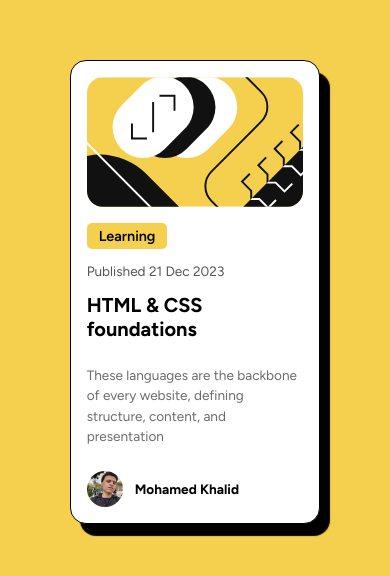
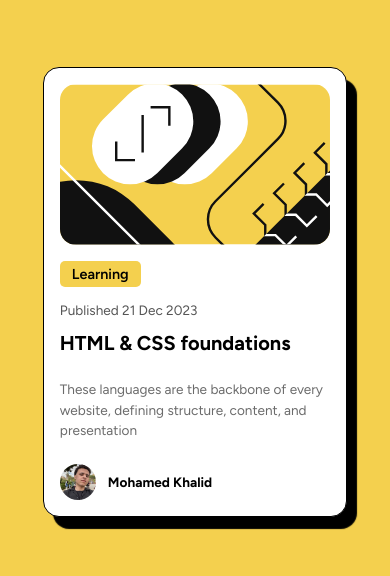
Before and after one commit to Mohamed1khaled2/Blog-preview-card, a plain HTML site: page index.html in a window 390 px wide. Shown: the part 130-706 px from the top of the page. Drawn offline with Linux system fonts and the light colour scheme.

Commit message:
make some changes

```diff
--- a/style.css
+++ b/style.css
@@ -26,7 +26,7 @@ main {
   justify-content: space-between;
   align-items: center;
   width: 80%;
-  max-width: 500px;
+  max-width: 660px;
   padding: 1.5rem;
   border-radius: 1rem;
   border: 1px solid #000;
@@ -115,7 +115,7 @@ article .caption {
 @media (min-width: 375px) and (max-width: 720px) {
   .viewer-card-container {
     padding: 1rem;
-    max-width: 70%;
+    width: 85%;
   }
 
   article .title {
@@ -134,8 +134,7 @@ article .caption {
   }
 }
 
-/* 💻 Desktop (≥ 1440px) */
-@media (min-width: 1440px) {
+@media (min-width: 1024px) and (max-width: 1440px) {
   .viewer-card-container {
     max-width: 720px;
   }
```
